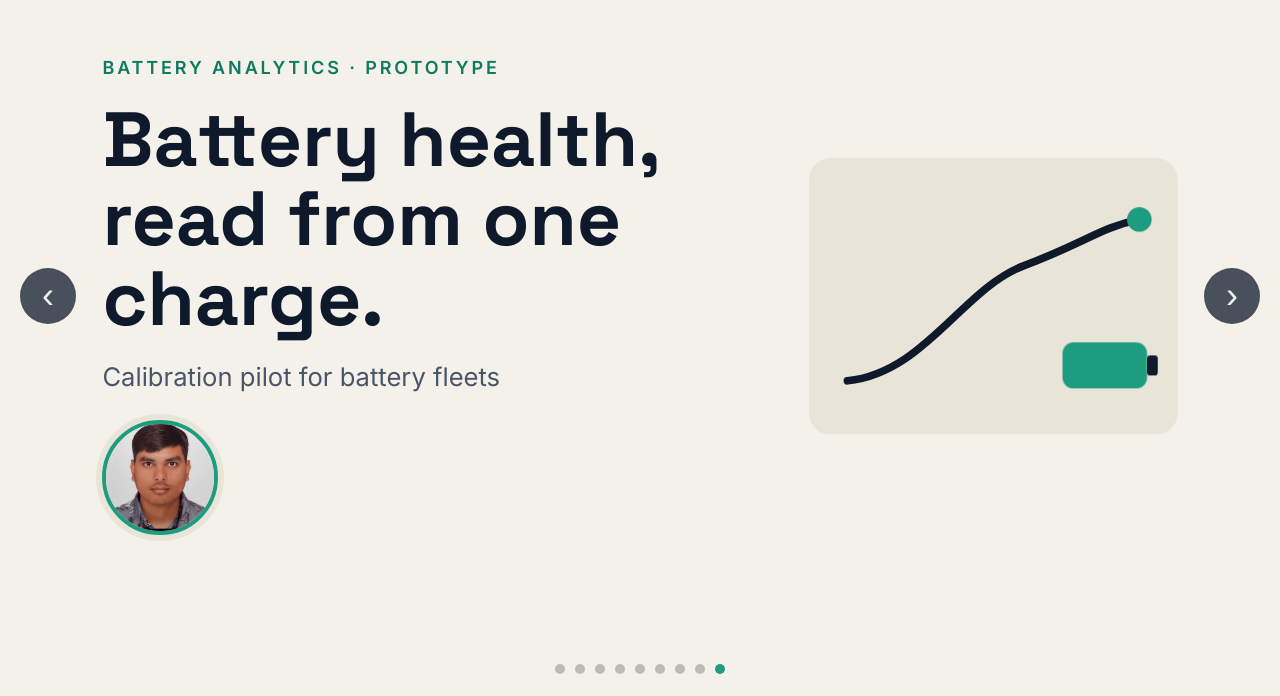
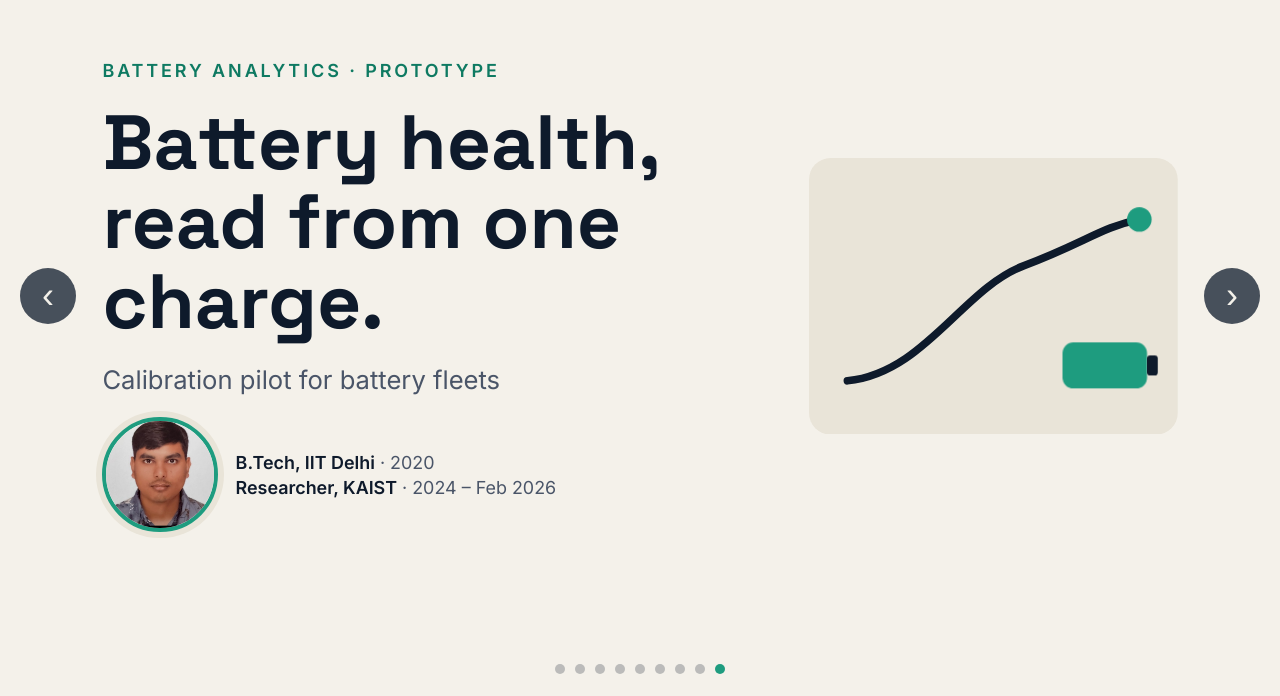
Before and after one commit to qwertykeypadapple/battery-pitch-deck, a plain HTML site: page index.html in a window 1280 px wide. Shown: the part 104-800 px from the top of the page. Drawn offline with Linux system fonts and the light colour scheme.

Commit message:
Add presenter credentials beside the title-slide photo
Co-Authored-By: Claude Opus 5.5 <noreply@anthropic.com>

```diff
--- a/index.html
+++ b/index.html
@@ -16,7 +16,13 @@
       <p class="tag a" style="--d:.1s">Battery analytics · prototype</p>
       <h1 class="a" style="--d:.3s">Battery health,<br>read from one charge.</h1>
       <p class="sub a" style="--d:.6s">Calibration pilot for battery fleets</p>
-      <img class="presenter a" style="--d:.9s" src="img/presenter.jpg" alt="Photo of the presenter" width="420" height="420">
+      <div class="presenter-chip a" style="--d:.9s">
+        <img class="presenter" src="img/presenter.jpg" alt="Photo of the presenter" width="409" height="409">
+        <ul class="creds">
+          <li><b>B.Tech, IIT Delhi</b> · 2020</li>
+          <li><b>Researcher, KAIST</b> · 2024 – Feb 2026</li>
+        </ul>
+      </div>
     </div>
     <svg class="art" viewBox="0 0 480 360" role="img" aria-label="A charge curve rising into a battery">
       <rect x="0" y="0" width="480" height="360" rx="28" fill="#E9E4D8"/>
--- a/site.css
+++ b/site.css
@@ -171,3 +171,8 @@ p { margin: 0; }
 
 /* Presenter photo on the title slide */
 .presenter { width: clamp(84px, 9vw, 120px); height: auto; aspect-ratio: 1; object-fit: cover; border-radius: 50%; border: 4px solid #1E9C7F; box-shadow: 0 0 0 6px #E9E4D8; margin-top: 6px; }
+.presenter-chip { display: flex; align-items: center; gap: 18px; }
+.presenter-chip .presenter { margin-top: 0; }
+.creds { list-style: none; margin: 0; padding: 0; display: flex; flex-direction: column; gap: 4px; font-size: clamp(15px, 1.4vw, 18px); color: #4A5568; text-align: left; }
+.creds b { color: #0E1A2B; font-weight: 600; }
+@media (max-width: 760px) { .presenter-chip { flex-direction: column; } .creds { text-align: center; } }
```
